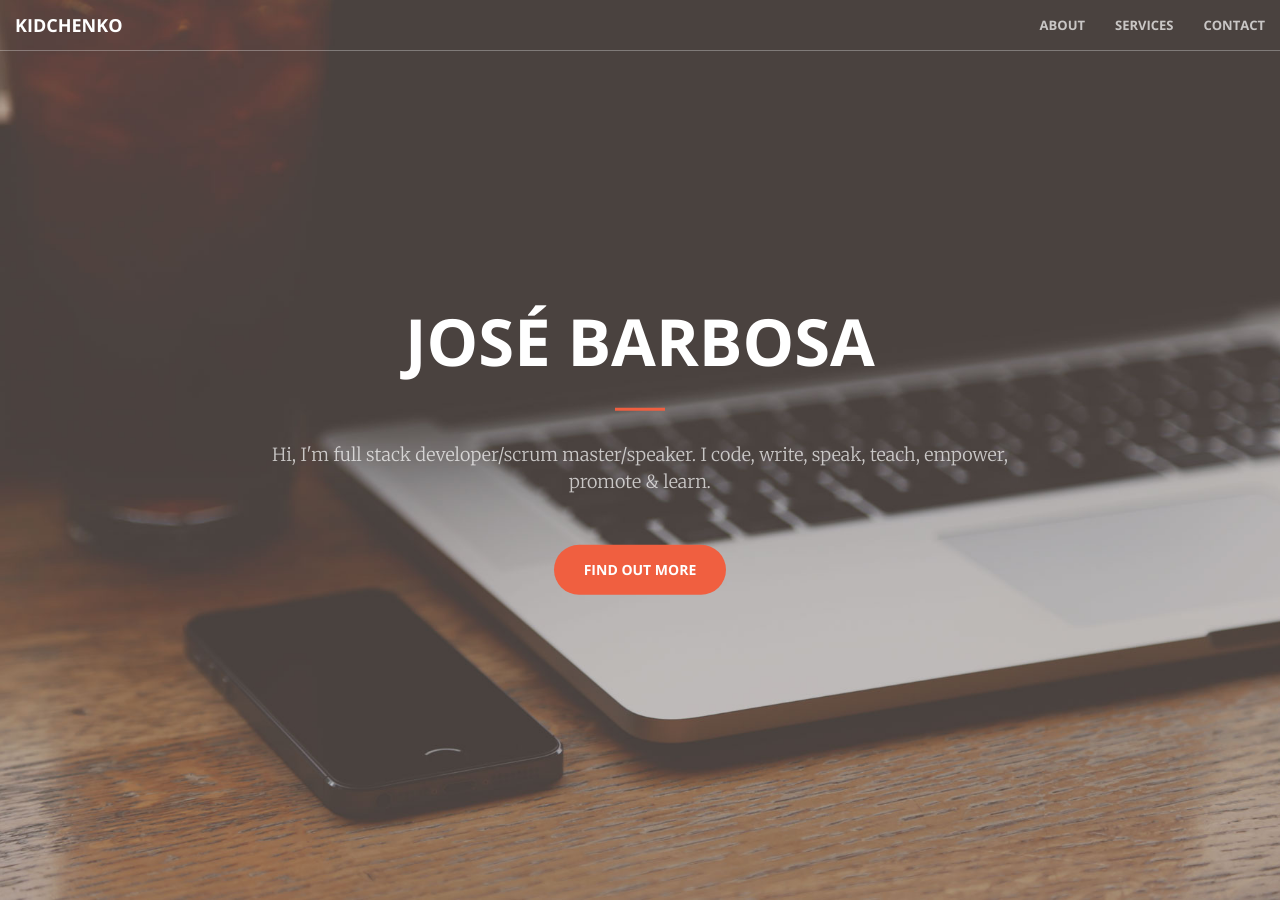
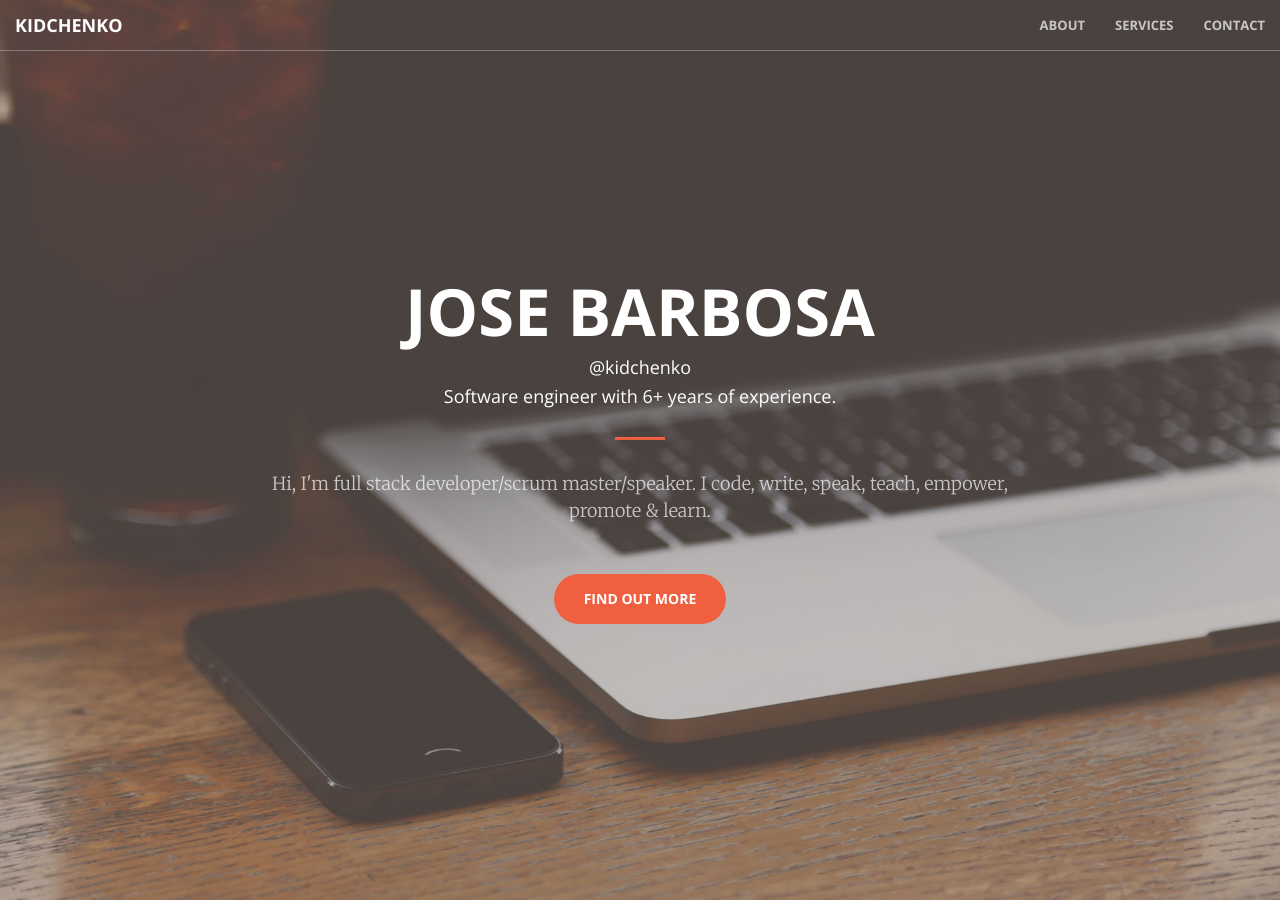
Before and after one commit to kidchenko/kidchenko.dev, a Jekyll site: the page built from index.html, in a window 1280 px wide and 900 px high. Built offline with Jekyll 4.4.1, drawn with Linux system fonts in a browser that asks for light colours.

Commit message:
Improve title and add meta description and author

```diff
--- a/_includes/head.html
+++ b/_includes/head.html
@@ -3,10 +3,10 @@
     <meta charset="utf-8">
     <meta http-equiv="X-UA-Compatible" content="IE=edge">
     <meta name="viewport" content="width=device-width, initial-scale=1">
-    <meta name="description" content="">
-    <meta name="author" content="">
+    <meta name="description" content="Jose Barbosa is a software engineer with 6+ years of experience, speaker, blogger and more">
+    <meta name="author" content="Jose Barbosa">
 
-    <title>@kidchenko</title>
+    <title>Jose Barbosa | @kidchenko - Coder, Blogger, Speaker.</title>
 
     <!-- Favicon -->
     <link rel="apple-touch-icon" sizes="180x180" href="/apple-touch-icon.png">
--- a/_includes/header.html
+++ b/_includes/header.html
@@ -1,8 +1,10 @@
 <header>
     <div class="header-content">
         <div class="header-content-inner">
-            <h1>José Barbosa</h1>
-            <hr>
+            <h1>Jose Barbosa</h1>
+            <h4>@kidchenko</h4>
+            <h4>Software engineer with 6+ years of experience.</h4>
+            <hr />
             <p>
                 Hi, I'm full stack developer/scrum master/speaker.
                 I code, write, speak, teach, empower, promote & learn.
```
